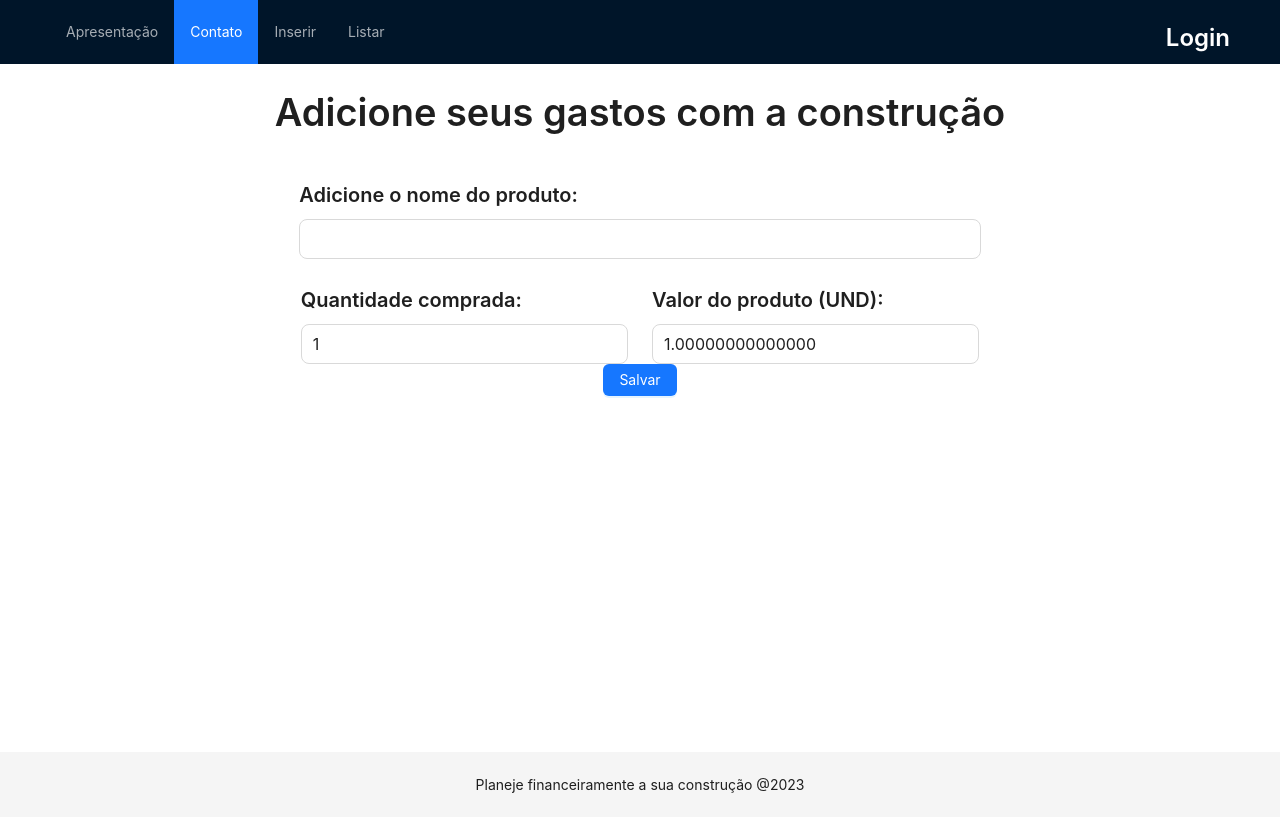
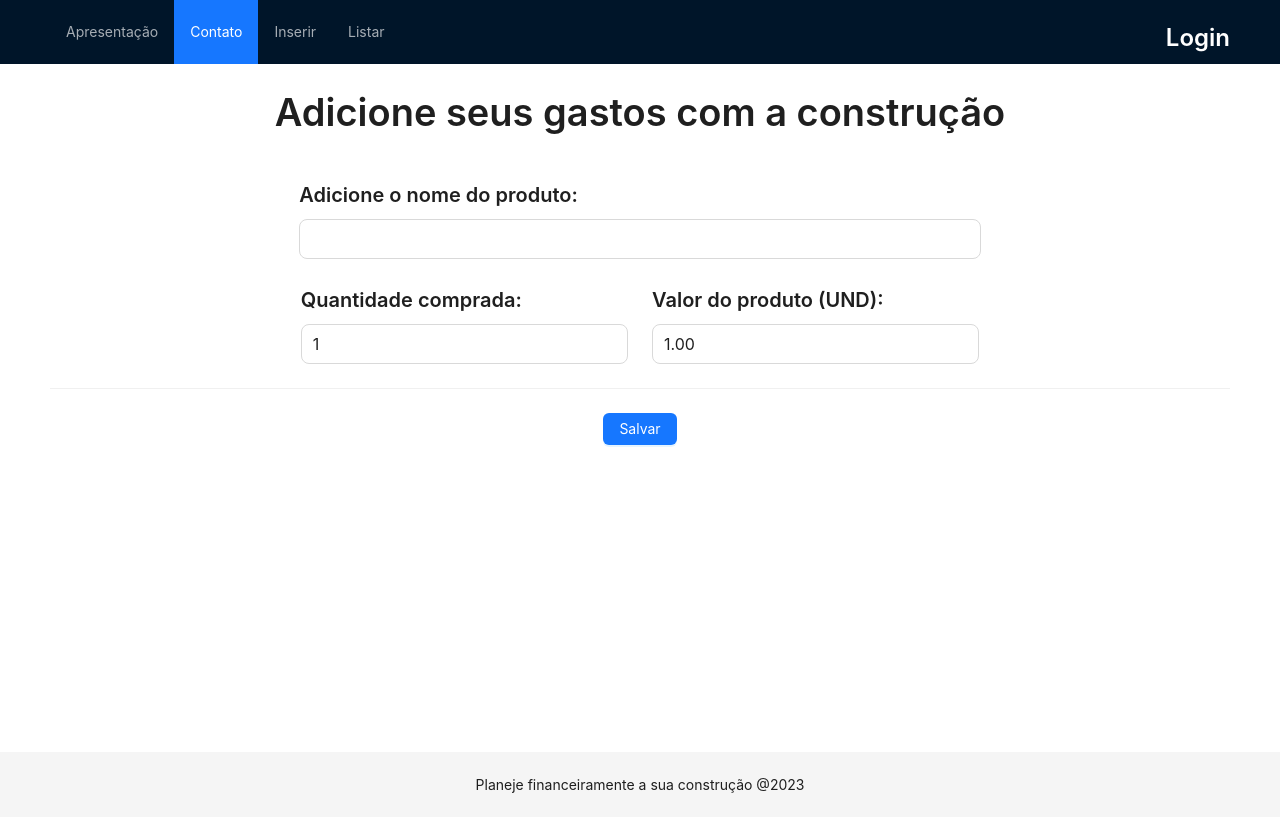
Before and after one commit to ieleny/app-organize-your-home, a React (Create React App) app in the folder app/: page /contato in a window 1280 px wide. Built offline with nearby package versions, Linux system fonts and the light colour scheme.

Commit message:
styles: Change styles in component at MaterialAddView

```diff
--- a/app/src/pages/Presentation/Material/View/Add/MaterialAddView.tsx
+++ b/app/src/pages/Presentation/Material/View/Add/MaterialAddView.tsx
@@ -1,5 +1,13 @@
 import React from "react";
-import { Typography, Row, Input, Col, Button, InputNumber } from "antd";
+import {
+  Typography,
+  Row,
+  Input,
+  Col,
+  Button,
+  InputNumber,
+  Divider,
+} from "antd";
 
 import MaterialAddViewModel from "./MaterialAddViewModel";
 
@@ -32,7 +40,6 @@ const MaterialAddListView: React.FC = () => {
             onChange={materialAddViewModel.onchangeQuantityBought}
             size="large"
             min={1}
-            max={10}
             defaultValue={1}
             style={{ width: "100%" }}
           />
@@ -45,21 +52,24 @@ const MaterialAddListView: React.FC = () => {
             size="large"
             defaultValue="1"
             min="0"
-            max="10"
-            step="0.00000000000001"
+            step="0.01"
             stringMode
             style={{ width: "100%" }}
           />
         </Col>
       </Row>
 
-      <Row justify="center">
+      <Divider orientation="center"></Divider>
+
+      <Row justify="space-around" gutter={[40, 40]} align="bottom">
+        <Col>
           <Button
             type="primary"
             onClick={() => materialAddViewModel.saveMaterial()}
           >
             Salvar
           </Button>
+        </Col>
       </Row>
     </>
   );
```
Lines whose indentation alone changed are shown as unchanged.
